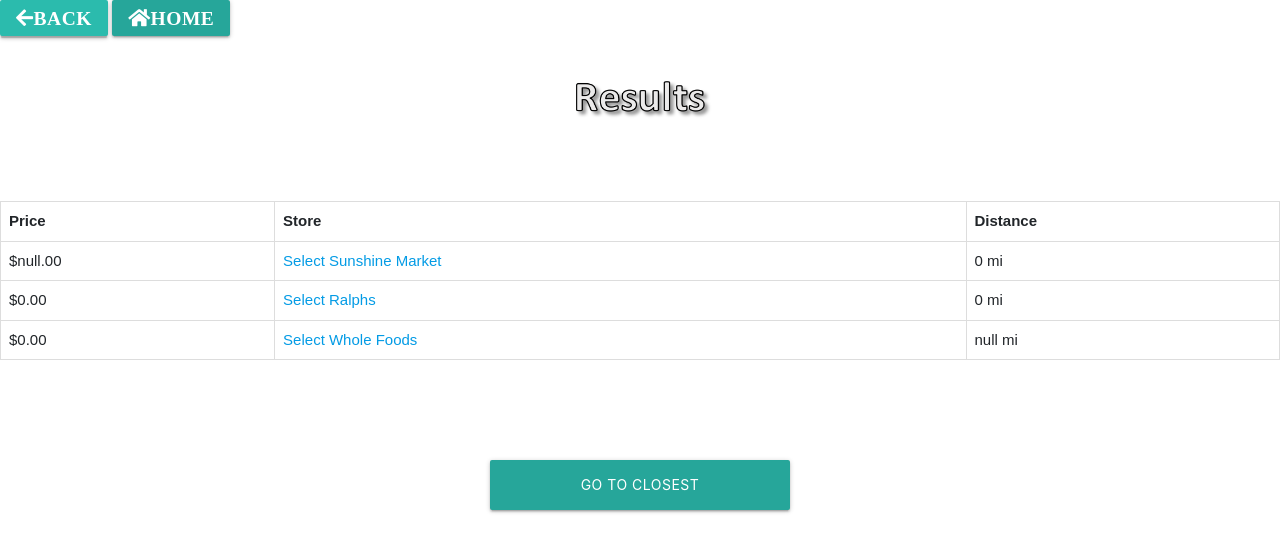
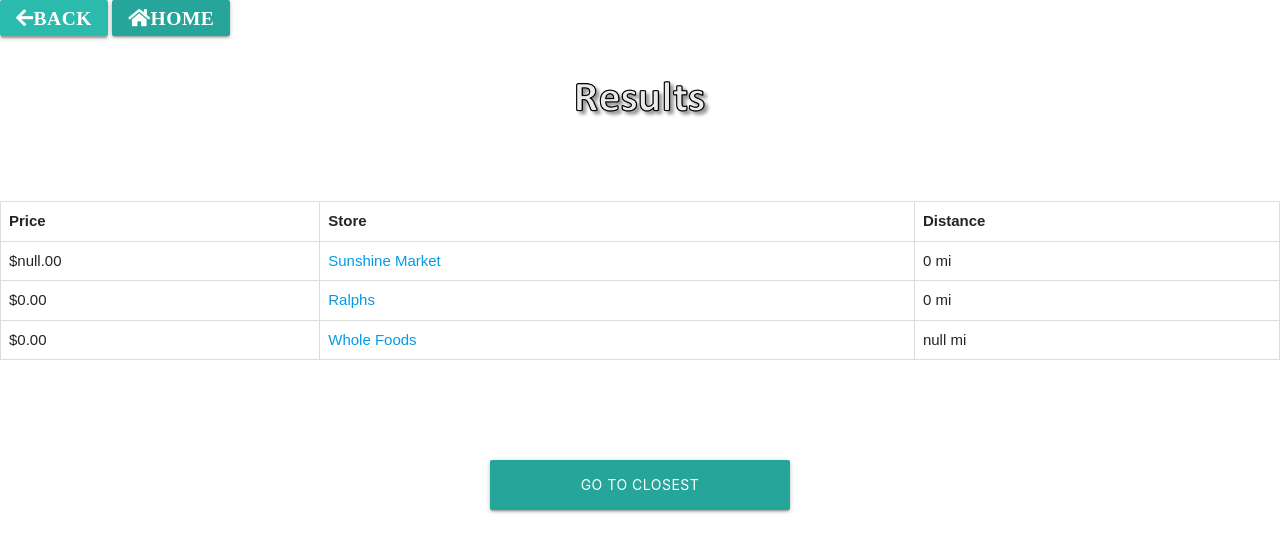
Before and after one commit to nickmartz/nickmartz.github.io, a plain HTML site: page results.html in a window 1280 px wide. Drawn offline with nearby package versions, Linux system fonts and the light colour scheme.

Commit message:
Design changes

```diff
--- a/results.html
+++ b/results.html
@@ -50,17 +50,17 @@
             </tr>
             <tr>
                 <td id="sunshine"></td>
-                <td><a href="detailed_view.html">Select Sunshine Market </a></td>
+                <td><a href="detailed_view.html">Sunshine Market </a></td>
                 <td id="distance1"></td>
             </tr>
             <tr>
                 <td id="ralphs"></td>
-                <td><a href="detailed_view1.html"> Select  Ralphs</a></td>
+                <td><a href="detailed_view1.html">Ralphs</a></td>
                 <td id="distance2"></td>
             </tr>
             <tr>
                 <td id="wholefoods"></td>
-                <td><a href="detailed_view2.html">Select Whole Foods</a></td>
+                <td><a href="detailed_view2.html">Whole Foods</a></td>
                 <td id = "distance3"></td>
 
             </tr>
```
